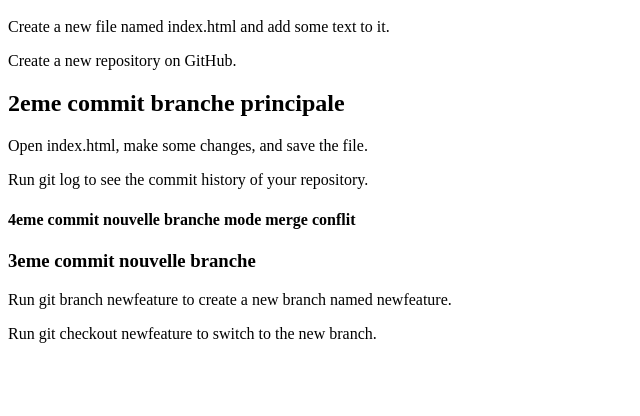
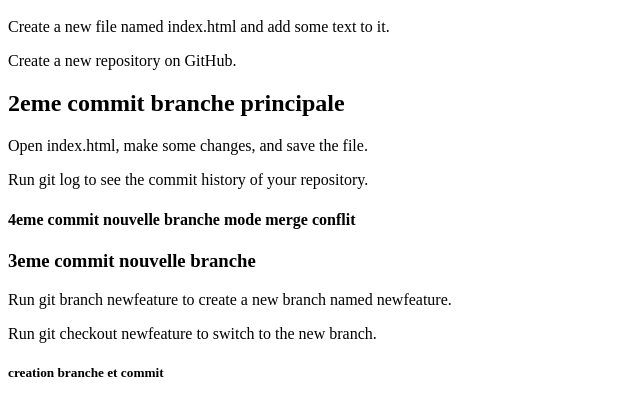
Before and after one commit to Keitaroblaster/Exercices-Git, a plain HTML site: page index.html in a window 1280 px wide. Shown: the part 48-464 px from the top of the page, without its empty margins (0-640 px from the left). Drawn offline with Linux system fonts and the light colour scheme.

Commit message:
commit sur une nouvelle branche

```diff
--- a/index.html
+++ b/index.html
@@ -8,3 +8,4 @@
 <h3>3eme commit nouvelle branche</h3>
 <p>Run git branch newfeature to create a new branch named newfeature.</p>
 <p>Run git checkout newfeature to switch to the new branch.</p>
+<h5>creation branche et commit</h5>
```
